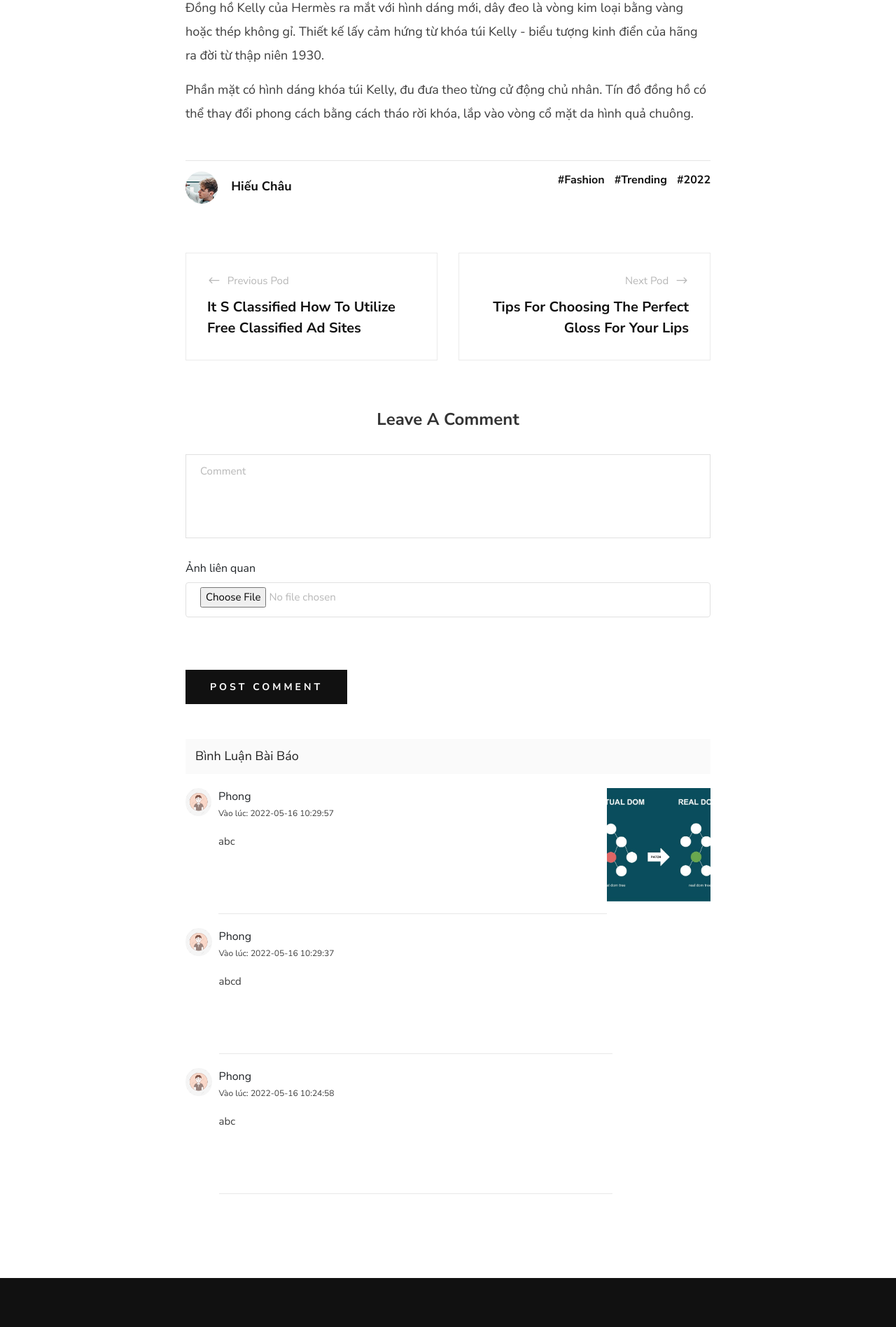
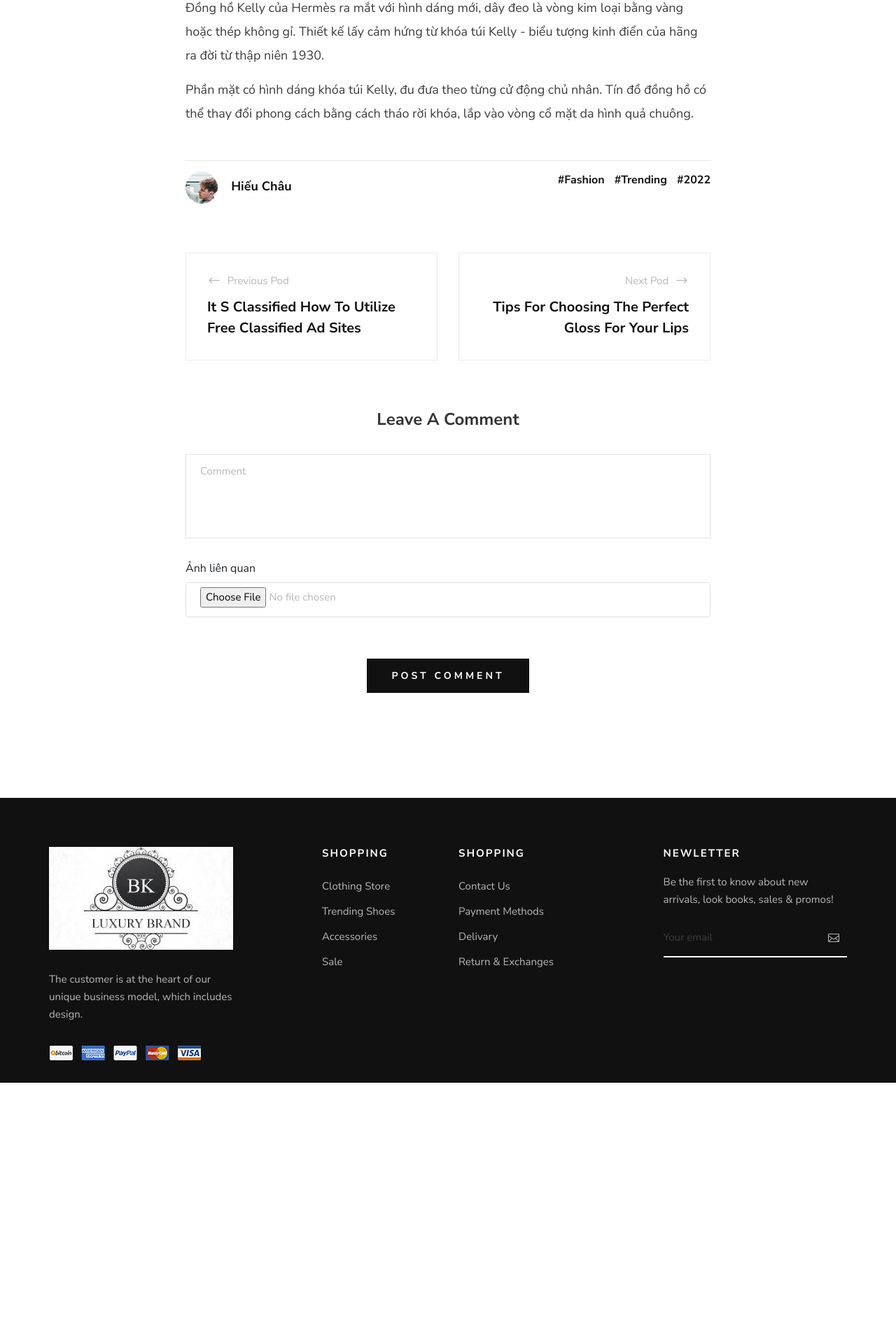
Before and after one commit to lephongplus2016/bk-fashion-shop-web-212, a PHP site: page /blog-details.php?id=21 in a window 1280 px wide. Shown: the part 2150-4046 px from the top of the page at 70% size. After the commit the page ends 3697 px from the top, so only its background shows below. Run offline with PHP 8.4, Linux system fonts and the light colour scheme; data comes from the database, SQL or seed files in the repository; some libraries are stand-ins or nearby versions.

Commit message:
SEO part 2 and some function for blog

```diff
--- a/blog-details.php
+++ b/blog-details.php
@@ -1,18 +1,12 @@
 <?php
-    include 'inc/header.php';
+    include 'inc/include_header.php';
 ?>
 <?php include 'classes/commentArticle.php';
 $commentArticle = new commentArticle();
 if($_SERVER['REQUEST_METHOD'] === 'POST' && isset($_POST['submit'])){
     // echo '<pre>'; print_r($_FILES); echo '</pre>';
 
-    $check = $commentArticle->insert_commentArticle($_POST, $_FILES, $_GET["id"]);
-}
-else if(isset($_GET['deleteCommentId'])){
-    $CommentId = $_GET['deleteCommentId'];
-    $delUser = $commentArticle->delete_comment($CommentId);
-    $id = $_GET['id'];
-    echo "<script>window.location ='blog-details.php?id=$id'</script>";
+    $commentArticle->insert_commentArticle($_POST, $_FILES, $_GET["id"]);
 }
 
 ?>
@@ -34,95 +28,16 @@ else if(isset($_GET['deleteCommentId'])){
         $data = $article_details->fetch_assoc();
     }
 
-    echo '<script>
-        var temp = document.getElementsByTagName("title");
-        temp[0].innerHTML = "'.$data["title"].' - BK Fashion Shop";
-        </script>';
+    // SEO section
+    $title = $data["title"];
+    if (trim($data["description"]) != "") $description = $data["description"];
+    if (trim($data["keywords"]) != "") $keywords = $data["keywords"];
 ?>
-        <style>
-            .container-commented-contented {
-                margin-top: 50px;
-            }
-            .in4-comment-user {
-                display: flex;
-                height: 180px;
-                margin-bottom: 20px;
-                /* border-bottom: 1px solid rgba(0,0,0,.09); */
-            }
-            .img-user-comment {
-                height: 40px;
-                flex-basis: 5%;
-                margin-right: 10px;
-            }
-            .img-user-comment img {
-                border-radius: 50%;
-                width: 40px;
-                height: 100%;
-                object-fit: cover;
-            }
-            .content-main {
-                flex-basis: 75%;
-                position: relative;
-                border-bottom: 1px solid rgba(0,0,0,.09);
-            }
-            .content-main:hover .container-btn-ellip {
-                color: #000;
-            }
-            .img-commented {
-                flex-basis: 20%;
-            }
-            .img-commented img{
 
-                width: 100%;
-                height: 90%;
-                object-fit: cover;
-            }
-            .date-commented {
-                font-size: 12px;
-            }
-            .comments-from-users {
-                font-size: 18px;
-                background: rgba(0,0,0,.02);
-                color: rgba(0,0,0,.87);
-                padding: 0.875rem;
-                text-transform: capitalize;
-                margin-bottom: 20px;
-            }
-            .container-btn-ellip {
-                background: transparent;
-                border: transparent;
-                position: absolute;
-                top: 0;
-                right: 0;
-                padding: 8px 16px;
-                z-index: 999;
-                color: #fff;
-                transition: all 0.3s ease;
-            }
-            .att-comment {
-                position: absolute;
-                top: 30px;
-                right: 0;
-                box-shadow: 0 2px 2px 0 rgb(0 0 0 / 14%), 0 1px 5px 0 rgb(0 0 0 / 12%), 0 3px 1px -2px rgb(0 0 0 / 20%);
-                visibility: hidden;
-                z-index: -999;
-            }
-            .att-comment a:hover {
-                background: #ccc;
-            }
-            .att-comment a {
-                padding: 5px 30px;
-                color: black;
-                display: block;
-            }
-            .show-att-coment {
-                visibility: visible;
-                z-index: 999;
-            }
-            .text-black {
-                color: black !important;
-            }
-        </style>
+<?php
+    include 'inc/header.php';
+?>
+
     <!-- Blog Details Hero Begin -->
     <section class="blog-hero spad">
         <div class="container">
@@ -135,7 +50,6 @@ else if(isset($_GET['deleteCommentId'])){
                         <ul>
                             <li>By '.$data["writer"].'</li>
                             <li>'.date("d-m-Y", strtotime($data["datetime"])).'</li>
-                            <li>8 Comments</li>
                         </ul>';
                         ?>
                     </div>
@@ -242,19 +156,22 @@ else if(isset($_GET['deleteCommentId'])){
                             <h4>Leave A Comment</h4>
                             <form action="" method = "POST" enctype="multipart/form-data" name="cmtForm" onsubmit="return validate_cmt();">
                                 <div class="row">
-                                    <div class="col-lg-12 text-center">
+                                    <div class="col-lg-12">
                                         <textarea placeholder="Comment" id = 'content' name = 'content'></textarea>
                                         <span class="invalid-feedback" id="alert1">Vui lòng nhập nội dung</span>
                                     </div>
                                 </div>
-                                <div class="mb-3">
+                                <div class="row">
+                                <div class="col-lg-12">
                                     <label for="image1" class="form-label">Ảnh liên quan</label>
                                     <input class="form-control" type="file" name = "image1" id="image1" accept=".jpeg, .jpg, .png, .gif">
                                     <div style="padding-top: 5px;">
                                         <img id="upload-img1" style="max-width: 50%">
                                     </div>
+                                    <span class="invalid-feedback" id="alert2">Vui lòng chọn file có các định dạng sau .jpeg .jpg .png .gif</span>
                                 </div>
-                                    <span class="invalid-feedback" id="alert2">Vui lòng chọn file có các định dạng sau .jpeg .jpg .png .gif</span>
+                                </div>
+                                <div class="mb-3 text-center">
                                 <?php
                                     $login_check = Session::get('user_login');
                                     if($login_check == true){
@@ -269,54 +186,8 @@ else if(isset($_GET['deleteCommentId'])){
                                 </div>
                             </form>
                         </div>
-                        <div class="container-commented-contented">
-                                    <h2 class="comments-from-users">Bình luận bài báo</h2>
-                                        <?php
-                                                    $commentArticles = $commentArticle->getImgByCommentArticlerticleId($_GET["id"]);
-                                                    if($commentArticles != false) {
-                                                    while($i = $commentArticles->fetch_assoc())
-								                	{
-                                                            ?>
-                                                            <div class = "in4-comment-user">
-                                                                <div class = "img-user-comment">
-                                                                <img src="img/avatar.jpg" alt="">
-                                                                </div>
-                                                                <div class = "content-main">
-                                                                <?php
-                                                                $nameUser = $commentArticle->getNameUserCommentArticle($i['userId']);
-                                                                if($nameUser!=false){
-                                                                while($m = $nameUser->fetch_assoc()){
-                                                                    echo $m['name'];
-                                                                }
-                                                            }
-                                                                ?>
-                                                                <p class="date-commented">Vào lúc: <?=$i['datetime']?></p>
-                                                                <p class="content-commented"><?=$i['content']?></p>
-                                                                <button class = "container-btn-ellip"><i class="fa fa-ellipsis-v"></i></button>
-                                                                <div class="att-comment">
-                                                                <?php
-                                                                    $isAdmin = Session::get('user_role');
-                                                                    $userId = Session::get('user_id');
-                                                                    if ($isAdmin == 'admin' || $userId == $i['userId']) {
-                                                                        echo '<a href="?deleteCommentId='.$i['commentId'].'&id='.$id.'">Xóa</a>';
-                                                                    }
-                                                                    else {
-                                                                        echo '<a href="">Báo cáo</a>';
-                                                                    }
-                                                                    ?>
-                                                            </div>
-                                                            </div>
-                                                            <?php if($i['image']!=""){
-                                                                echo '<div class="img-commented">
-                                                                    <img src="img/commentArticle/'.$i['image'].'" alt="">
-                                                                    </div>';
-                                                                    }?>
-                                                            </div>
-                                                            <?php
-                                                    }
-                                                }
-												?>
-                                        </div>
+                        <div class="container-commented-contented" id="comments-ajax">
+                            <!-- comments -->
                         </div>
                     </div>
                 </div>
@@ -324,6 +195,7 @@ else if(isset($_GET['deleteCommentId'])){
         </div>
     </section>
     <!-- Blog Details Section End -->
+
     <div class="modal fade" id="exampleModal" tabindex="-1" aria-labelledby="exampleModalLabel" aria-hidden="true">
     <div class="modal-dialog">
         <div class="modal-content">
@@ -340,7 +212,53 @@ else if(isset($_GET['deleteCommentId'])){
         </div>
     </div>
     </div>
+
 <script>
+
+    function load_comments(){
+    $.get( "ajax/article-comment.php", { id: <?php echo $id?> },
+        function( result ) {
+            var html = '<h2 class="comments-from-users">Bình luận bài viết</h2>';
+            //console.log(result);
+            try{
+                $.each (result, function (key, item){
+                    html += '<div class = "in4-comment-user">';
+                    html += '<div class = "img-user-comment">';
+                    html += '<img src="img/avatar.jpg" alt=""></div>';
+                    html += '<div class = "content-main">';
+                    html += item.name;
+                    html += '<p class="date-commented">Vào lúc:'+item.datetime+'</p>';
+                    html += '<p class="content-commented">'+item.content+'</p>';
+                    html += '<button class = "container-btn-ellip"><i class="fa fa-ellipsis-v"></i></button>';
+                    html += '<div class="att-comment">';
+                    <?php
+                        $isAdmin = Session::get('user_role');
+                        $userId = Session::get('user_id');
+                    ?>
+                    if ('<?php echo $isAdmin;?>' == 'admin' || <?php echo $userId;?> == item.userId) {
+                        html += '<a onclick="delete_comment('+item.commentId+');">Xóa</a>';
+                    }
+                    else {
+                        html += '<a href="">Báo cáo</a>';
+                    }
+                    html += '</div></div>';
+                    if(item.image != ""){
+                        html += '<div class="img-commented">';
+                        html += '<img src="img/commentArticle/'+item.image+'" alt="">';
+                        html += '</div>';
+                    }
+                    html += '</div>';
+                });
+            }
+            catch(e)
+            {
+                alert(e);
+            }
+
+            $("#comments-ajax").html(html);
+            add_event_ellip();
+        }, "json" );
+    }
 
     const fileUploader = document.getElementById(`image1`);
     const reader = new FileReader();
@@ -356,8 +274,9 @@ fileUploader.addEventListener('change', (event) => {
         });
     });
 
-
+    function add_event_ellip(){
         const btnEllips = document.querySelectorAll('.container-btn-ellip');
+        //console.log(btnEllips);
         btnEllips.forEach((btnEllip)=>{
             const attComment = btnEllip.parentNode.querySelector('.att-comment');
             btnEllip.addEventListener('click', () => {
@@ -365,8 +284,21 @@ const btnEllips = document.querySelectorAll('.container-btn-ellip');
                 attComment.classList.toggle('show-att-coment');
             });
         });
+    }
+
+    function delete_comment(commentId){
+        if (confirm('Bạn có muốn xóa bình luận này?'))
+        {
+            $.getScript("ajax/article-comment.php?commentId="+commentId, function(){
+                load_comments();
+            });
+        }
+    }
+
+    load_comments();
 
 </script>
+
 <?php
     include 'inc/footer.php';
 ?>
--- a/blog.php
+++ b/blog.php
@@ -41,7 +41,7 @@
                                 <div class="blog__item__text">
                                     <span><img src="img/icon/calendar.png" alt="">'.$fm->formatDate($row["datetime"]).'</span>
                                     <h5>'.$row["title"].'</h5>
-                                    <a href="'.$b_title.'-'.$row["id"].'">Read More</a>
+                                    <a href="'.$b_title.'-'.$row["id"].'">Đọc thêm</a>
                                 </div>
                             </div>
                         </div>';
--- a/brand.php
+++ b/brand.php
@@ -1,4 +1,5 @@
 <?php
+    include 'inc/include_header.php';
     include 'inc/header.php';
 ?>
 
--- a/cat.php
+++ b/cat.php
@@ -1,4 +1,5 @@
 <?php
+    include 'inc/include_header.php';
     include 'inc/header.php';
 ?>
 
--- a/classes/commentArticle.php
+++ b/classes/commentArticle.php
@@ -59,10 +59,10 @@ class commentArticle
         $query = "DELETE FROM tbl_comment_article where commentId = '$CommentId'";
         $result = $this->db->delete($query);
         if($result){
-            $alert = "<span class='success'>Đã xóa bình luận</span>";
+            $alert = "Đã xóa bình luận";
             return $alert;
         }else{
-            $alert = "<span class='error'>Có lỗi, vui lòng xóa lại</span>";
+            $alert = "Có lỗi, vui lòng xóa lại";
             return $alert;
         }
     }
--- a/css/style.css
+++ b/css/style.css
@@ -4023,5 +4023,87 @@ ol {
 		height: 250px;
 	}
 
-
-}
+}
+
+.container-commented-contented {
+	margin-top: 50px;
+}
+.in4-comment-user {
+	display: flex;
+	height: 180px;
+	margin-bottom: 20px;
+	/* border-bottom: 1px solid rgba(0,0,0,.09); */
+}
+.img-user-comment {
+	height: 40px;
+	flex-basis: 5%;
+	margin-right: 10px;
+}
+.img-user-comment img {
+	border-radius: 50%;
+	width: 40px;
+	height: 100%;
+	object-fit: cover;
+}
+.content-main {
+	flex-basis: 75%;
+	position: relative;
+	border-bottom: 1px solid rgba(0,0,0,.09);
+}
+.content-main:hover .container-btn-ellip {
+	color: #000;
+}
+.img-commented {
+	flex-basis: 20%;
+}
+.img-commented img{
+
+	width: 100%;
+	height: 90%;
+	object-fit: cover;
+}
+.date-commented {
+	font-size: 12px;
+}
+.comments-from-users {
+	font-size: 18px;
+	background: rgba(0,0,0,.02);
+	color: rgba(0,0,0,.87);
+	padding: 0.875rem;
+	text-transform: capitalize;
+	margin-bottom: 20px;
+}
+.container-btn-ellip {
+	background: transparent;
+	border: transparent;
+	position: absolute;
+	top: 0;
+	right: 0;
+	padding: 8px 16px;
+	z-index: 999;
+	color: #fff;
+	transition: all 0.3s ease;
+}
+.att-comment {
+	position: absolute;
+	top: 30px;
+	right: 0;
+	box-shadow: 0 2px 2px 0 rgb(0 0 0 / 14%), 0 1px 5px 0 rgb(0 0 0 / 12%), 0 3px 1px -2px rgb(0 0 0 / 20%);
+	visibility: hidden;
+	z-index: -999;
+}
+.att-comment a:hover {
+	background: #ccc;
+}
+.att-comment a {
+	padding: 5px 30px;
+	color: black;
+	display: block;
+}
+.show-att-coment {
+	visibility: visible;
+	z-index: 999;
+}
+.text-black {
+	color: black !important;
+}
--- a/inc/header.php
+++ b/inc/header.php
@@ -1,45 +1,24 @@
-<?php
-ob_start();
-session_start();
-include 'lib/session.php';
-Session::init();
-
-include 'lib/database.php';
-include 'helper/format.php';
-
-spl_autoload_register(function($class){
-    include_once "classes/".$class.".php";
-});
-    $db = new Database();
-	$fm = new Format();
-    $user = new user();
-    $product = new product();
-    $cart = new cart();
-    $brand = new brand();
-    $category = new category();
-
-
-  header("Cache-Control: no-cache, must-revalidate");
-  header("Pragma: no-cache");
-  header("Expires: Sat, 26 Jul 1997 05:00:00 GMT");
-  header("Cache-Control: max-age=2592000");?>
-
-<?php
-    if(isset($_GET['user_id'])){
-        Session::destroy();
-    }
-            ?>
-
 <!DOCTYPE html>
 <html lang="zxx">
 
 <head>
     <meta charset="UTF-8">
-    <meta name="description" content="Male_Fashion Template">
-    <meta name="keywords" content="Male_Fashion, unica, creative, html">
     <meta name="viewport" content="width=device-width, initial-scale=1.0">
     <meta http-equiv="X-UA-Compatible" content="ie=edge">
-    <title>BK Fashion Shop</title>
+
+    <!-- SEO section -->
+    <title><?php
+        if(isset($title)) echo $title ,' - BK Fashion Shop';
+        else echo 'BK Fashion Shop';
+    ?></title>
+    <meta name="description" content="<?php
+        if (isset($description)) echo $description;
+        else echo 'BK Fashion Shop - Quần áo thời trang phong cách';
+    ?>">
+    <meta name="keywords" content="<?php
+        if(isset($keywords)) echo $keywords;
+        else echo 'Fashion, thời trang, quần áo, giá rẻ, 2022';
+    ?>">
 
     <!-- Google Font -->
     <link href="https://fonts.googleapis.com/css2?family=Nunito+Sans:wght@300;400;600;700;800;900&display=swap"
@@ -128,7 +107,7 @@ spl_autoload_register(function($class){
                     <nav class="header__menu mobile-menu">
                         <ul>
                             <!--<li class="active"><a href="./index.php">Home</a></li>-->
-                            <li><a href="./index.php">Home</a></li>
+                            <li><a href="./index.php">Trang chủ</a></li>
                             <li><a href="./shop.php">Sản Phẩm</a></li>
                             <li><a href="#">Phân loại</a>
                                 <ul class="dropdown">
@@ -156,7 +135,6 @@ spl_autoload_register(function($class){
                             </li>
                             <li><a href="./blog.php">Blog</a></li>
                             <li><a href="./contact.php">Liên Hệ</a></li>
-                            <li><a href="./orderdetail.php">Đơn hàng</a></li>
                         </ul>
                     </nav>
                 </div>
@@ -194,6 +172,7 @@ spl_autoload_register(function($class){
                                 </button>
                                 <div class="dropdown-menu dropdown-menu-right">
                                     <a class="dropdown-item" href="user-info.php">Hồ sơ của tôi</a>
+                                    <a class="dropdown-item" href="orderdetail.php">Đơn hàng</a>
                                     <?php
                                         // quyền admin
                                         $isAdmin = Session::get('user_role');
--- a/inc/lastest_new.php
+++ b/inc/lastest_new.php
@@ -24,7 +24,7 @@
                                 <div class="blog__item__text">
                                     <span><img src="img/icon/calendar.png" alt="">'.$fm->formatDate1($row["datetime"]).'</span>
                                     <h5>'.$row["title"].'</h5>
-                                    <a href="blog-details.php?id='.$row["id"].'">Read More</a>
+                                    <a href="blog-details.php?id='.$row["id"].'">Đọc thêm</a>
                                 </div>
                             </div>
                         </div>';
--- a/price.php
+++ b/price.php
@@ -1,4 +1,5 @@
 <?php
+    include 'inc/include_header.php';
     include 'inc/header.php';
 ?>
 
```
Also changed, not shown: ajax/article-comment.php (added, +34 -0 lines). Lines whose indentation alone changed are shown as unchanged.
